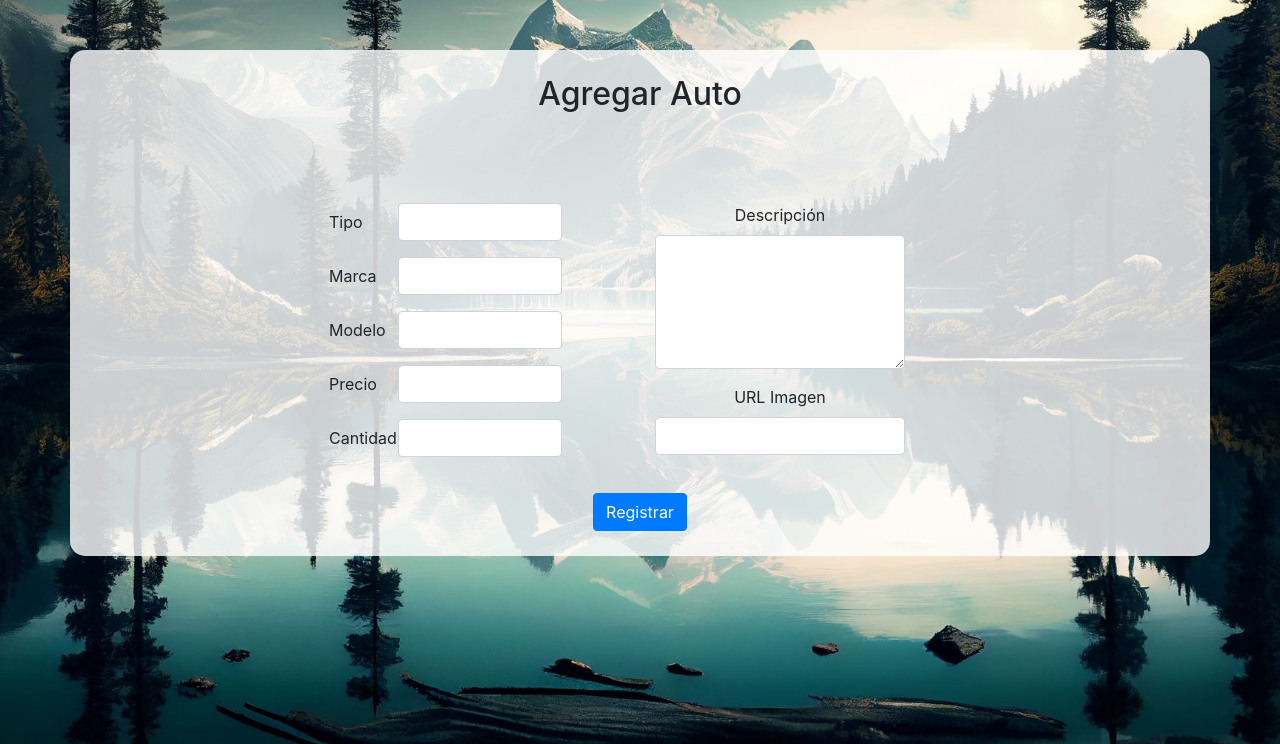
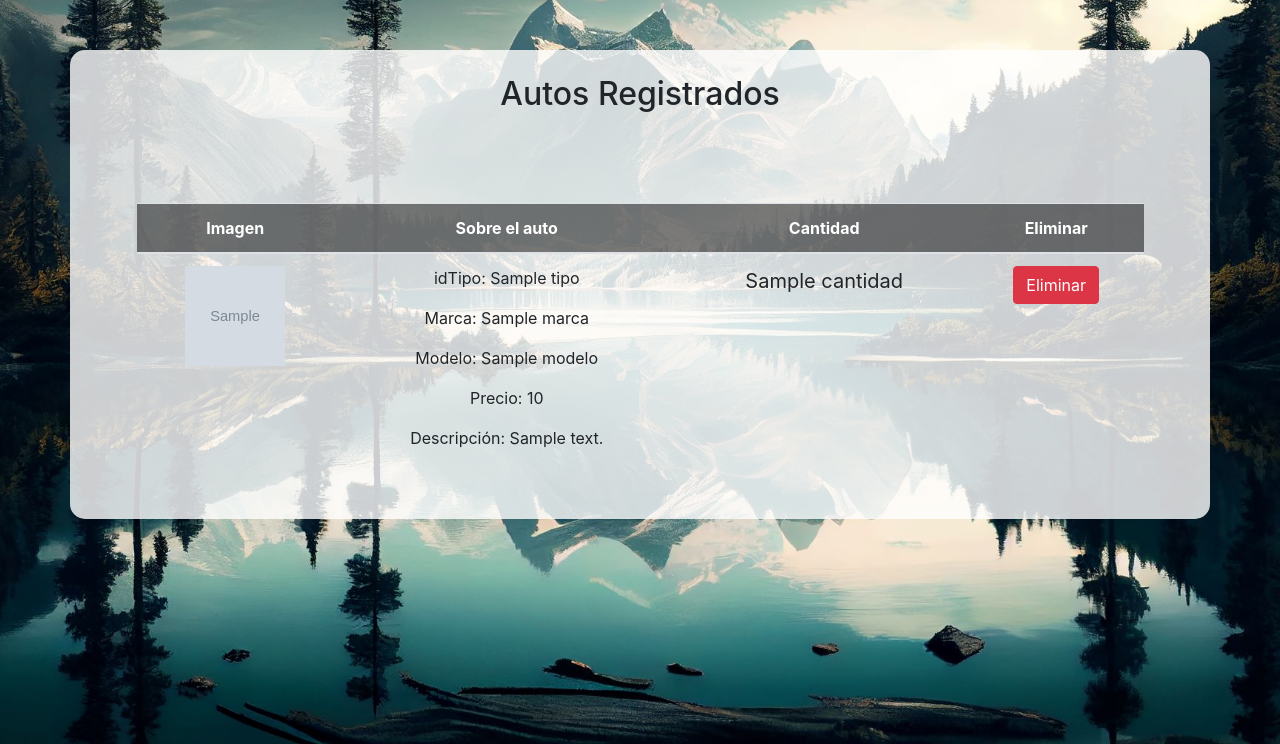
Before and after one commit to XaviDeLeon044270/IPC2_Practica2_202300596, a Flask app: template templates/registro.html in a window 1280 px wide. Shown: the part 56-800 px from the top of the page. Run offline with Flask 3, Linux system fonts and the light colour scheme; the template is opened without the code that fills it: most values are stand-ins (such as "Sample title", 1, 10 or a date in 2020); grey boxes marked "Sample" are stand-in pictures; some libraries are stand-ins or nearby versions.

Commit message:
tercer commit

```diff
--- a/main.py
+++ b/main.py
@@ -1,74 +1,73 @@
 from flask import Flask, render_template, request, redirect, url_for, session
 from clases import Auto
 
-class MyApp:
-    def __init__(self):
-        self.app = Flask(__name__)
-        self.app.secret_key = 'clave_secreta'
-        self.setup_routes()
+app = Flask(__name__)
 
-    def setup_routes(self):
-        @self.app.route('/', methods=['GET', 'POST'])
-        def index():
-            error = None
-            if 'error' in session:
-                error = session['error']
-                session.pop('error', None)
 
-            if request.method == 'POST':
-                username = request.form.get('username')
-                password = request.form.get('password')
-                if username == 'a' and password == 'a':
-                    return redirect(url_for('agregar'))
-                else:
-                    session['error'] = "Usuario o contraseña incorrectos"
-                    return redirect(url_for('index'))
-            return render_template('index.html', error=error)
 
-        @self.app.route('/agregar', methods=['GET', 'POST'])
-        def agregar():
-            if request.method == 'POST':
-                tipo = request.form.get('tipo')
-                marca = request.form.get('marca')
-                modelo = request.form.get('modelo')
-                precio = request.form.get('precio')
-                cantidad = request.form.get('cantidad')
-                descripcion = request.form.get('descripcion')
-                urlImagen = request.form.get('urlImagen')
+app.secret_key = 'clave'
 
-                # Verificar si algún campo está vacío
-                if not tipo or not marca or not modelo or not precio or not cantidad or not descripcion or not urlImagen:
-                    session['error'] = "Todos los campos son obligatorios"
-                    return redirect(url_for('agregar'))
+@app.route('/', methods=['GET', 'POST'])
+def index():
+    error = None
+    if 'error' in session:
+        error = session['error']
+        session.pop('error', None)
 
-                nuevo_auto = Auto(tipo, marca, modelo, descripcion, precio, cantidad, urlImagen)
-                Auto.agregarAuto(nuevo_auto)
+    if request.method == 'POST':
+        username = request.form.get('username')
+        password = request.form.get('password')
+        if username == 'empleado' and password == '$uper4utos#':
+            return redirect(url_for('agregar'))
+        else:
+            session['error'] = "Usuario o contraseña incorrectos"
+            return redirect(url_for('index'))
+    return render_template('index.html', error=error)
 
-                # Agregar un mensaje de éxito a la sesión
-                session['success'] = f"Se ha registrado el auto con el idTipo: {tipo} correctamente"
+@app.route('/agregar', methods=['GET', 'POST'])
+def agregar():
+    error = None
+    success = None
+    if request.method == 'POST':
+        tipo = request.form.get('tipo')
+        marca = request.form.get('marca')
+        modelo = request.form.get('modelo')
+        precio = request.form.get('precio')
+        cantidad = request.form.get('cantidad')
+        descripcion = request.form.get('descripcion')
+        urlImagen = request.form.get('urlImagen')
 
-            error = None
-            if 'error' in session:
-                error = session['error']
-                session.pop('error', None)
+        # Verificar si ya existe un auto con el mismo idTipoAuto
+        if any(auto.tipo == tipo for auto in Auto.obtenerAutos()):
+            error = 'Ya existe un auto con el mismo idTipoAuto.'
+            session['error'] = error
+        else:
+            Auto.agregarAuto(tipo, marca, modelo, descripcion, precio, cantidad, urlImagen)
+            success = f"Se ha registrado el auto con el idTipo: {tipo} correctamente"
+            session['success'] = success
 
-            success = None
-            if 'success' in session:
-                success = session['success']
-                session.pop('success', None)
+    if 'error' in session:
+        error = session['error']
+        session.pop('error', None)
 
-            return render_template('agregar.html', error=error, success=success)
+    if 'success' in session:
+        success = session['success']
+        session.pop('success', None)
 
-        @self.app.route('/info')
-        def info():
-            return render_template('info.html')
+    return render_template('agregar.html', error=error, success=success)
 
-        @self.app.route('/registro')
-        def registro():
-            return render_template('registro.html')
+@app.route('/info')
+def info():
+    return render_template('info.html')
 
-    def run(self):
-        self.app.run(host='localhost', debug=True)
+@app.route('/registro', methods=['GET', 'POST'])
+def registro():
+    if request.method == 'POST':
+        idTipo_eliminar = request.form.get('eliminar')
+        if idTipo_eliminar:
+            Auto.eliminarAuto(idTipo_eliminar)
+    autos = Auto.obtenerAutos()
+    return render_template('registro.html', autos=autos)
 
 if __name__ == '__main__':
-    MyApp().run()
+    app.run(debug=True)
--- a/templates/registro.html
+++ b/templates/registro.html
@@ -31,6 +31,19 @@
         .navbar {
             background-color: rgba(255, 255, 255, 0.8) !important;
         }
+        .table thead tr:first-child {
+            background-color: rgba(0, 0, 0, 0.5);
+            color: white;
+        }
+        .table {
+            width: 190%;
+        }
+        form {
+            display: flex;
+            justify-content: center;
+            align-items: center;
+            flex-direction: column;
+        }
     </style>
 </head>
 <body>
@@ -56,7 +69,7 @@
     <div class="container">
         <div class="row justify-content-center">
             <div class="col-md-6">
-                <h2>Agregar Auto</h2>
+                <h2>Autos Registrados</h2>
                 <!-- Bloque para mostrar el mensaje de error -->
                 {% if error %}
                 <div class="alert alert-danger" role="alert">
@@ -70,57 +83,36 @@
                 </div>
                 {% endif %}
                 <!-- Fin de los bloques para mostrar los mensajes -->
+                <!-- ...resto del código HTML... -->
+
                 <form method="POST">
-                    <div class="row">
-                        <!-- Columna izquierda -->
-                        <div class="col-md-5 ml-n3">
-                            <div class="form-group row">
-                                <label for="tipo" class="col-sm-2 col-form-label" style="position: relative; left: -30px;">Tipo</label>
-                                <div class="col-sm-10">
-                                    <input type="text" class="form-control" id="tipo" name="tipo">
-                                </div>
-                            </div>
-                            <div class="form-group row">
-                                <label for="marca" class="col-sm-2 col-form-label" style="position: relative; left: -30px;">Marca</label>
-                                <div class="col-sm-10">
-                                    <input type="text" class="form-control" id="marca" name="marca">
-                                </div>
-                            </div>
-                            <div class="form-group row">
-                                <label for="modelo" class="col-sm-2 col-form-label" style="position: relative; left: -30px;">Modelo</label>
-                                <div class="col-sm-10">
-                                    <input type="text" class="form-control" id="modelo" name="modelo">
-                                </div>
-                            </div>
-                            <div class="form-group row">
-                                <label for="precio" class="col-sm-2 col-form-label" style="position: relative; left: -30px;">Precio</label>
-                                <div class="col-sm-10">
-                                    <input type="text" class="form-control" id="precio" name="precio">
-                                </div>
-                            </div>
-                            <div class="form-group row">
-                                <label for="cantidad" class="col-sm-2 col-form-label" style="position: relative; left: -30px;">Cantidad</label>
-                                <div class="col-sm-10">
-                                    <input type="text" class="form-control" id="cantidad" name="cantidad">
-                                </div>
-                            </div>
-                        </div>
-                        <!-- Columna vacía -->
-                        <div class="col-md-1"></div>
-                        <!-- Columna derecha -->
-                        <div class="col-md-6 ml-3">
-                            <div class="form-group">
-                                <label for="descripcion">Descripción</label>
-                                <textarea class="form-control" id="descripcion" name="descripcion" rows="5"></textarea>
-                            </div>
-                            <div class="form-group">
-                                <label for="urlImagen">URL Imagen</label>
-                                <input type="text" class="form-control" id="urlImagen" name="urlImagen">
-                            </div>
-                        </div>
-                    </div>
-                    <!-- Botón de registro -->
-                    <button type="submit" class="btn btn-primary" style="margin-top: 20px;">Registrar</button>
+                    <table class="table">
+                        <thead>
+                            <tr>
+                                <th scope="col">Imagen</th>
+                                <th scope="col">Sobre el auto</th>
+                                <th scope="col">Cantidad</th>
+                                <th scope="col">Eliminar</th>
+                            </tr>
+                        </thead>
+                        <tbody>
+                            <!-- Aquí puedes agregar las filas de la tabla según sea necesario -->
+                            {% for auto in autos %}
+                            <tr>
+                                <td><img src="{{ auto.urlImagen }}" alt="Imagen del auto" style="width: 100px; height: 100px;"></td>
+                                <td>
+                                    <p>idTipo: {{ auto.tipo }}</p>
+                                    <p>Marca: {{ auto.marca }}</p>
+                                    <p>Modelo: {{ auto.modelo }}</p>
+                                    <p>Precio: {{ auto.precio }}</p>
+                                    <p>Descripción: {{ auto.descripcion }}</p>
+                                </td>
+                                <td style="font-size: 20px;">{{ auto.cantidad }}</td>
+                                <td><button type="submit" class="btn btn-danger" name="eliminar" value="{{ auto.tipo }}">Eliminar</button></td>
+                            </tr>
+                            {% endfor %}
+                        </tbody>
+                    </table>
                 </form>
             </div>
         </div>
```
Also changed, not shown: clases.py (+21 -4 lines), templates/agregar.html (+8 -8 lines), mainNuevo.py (added).
